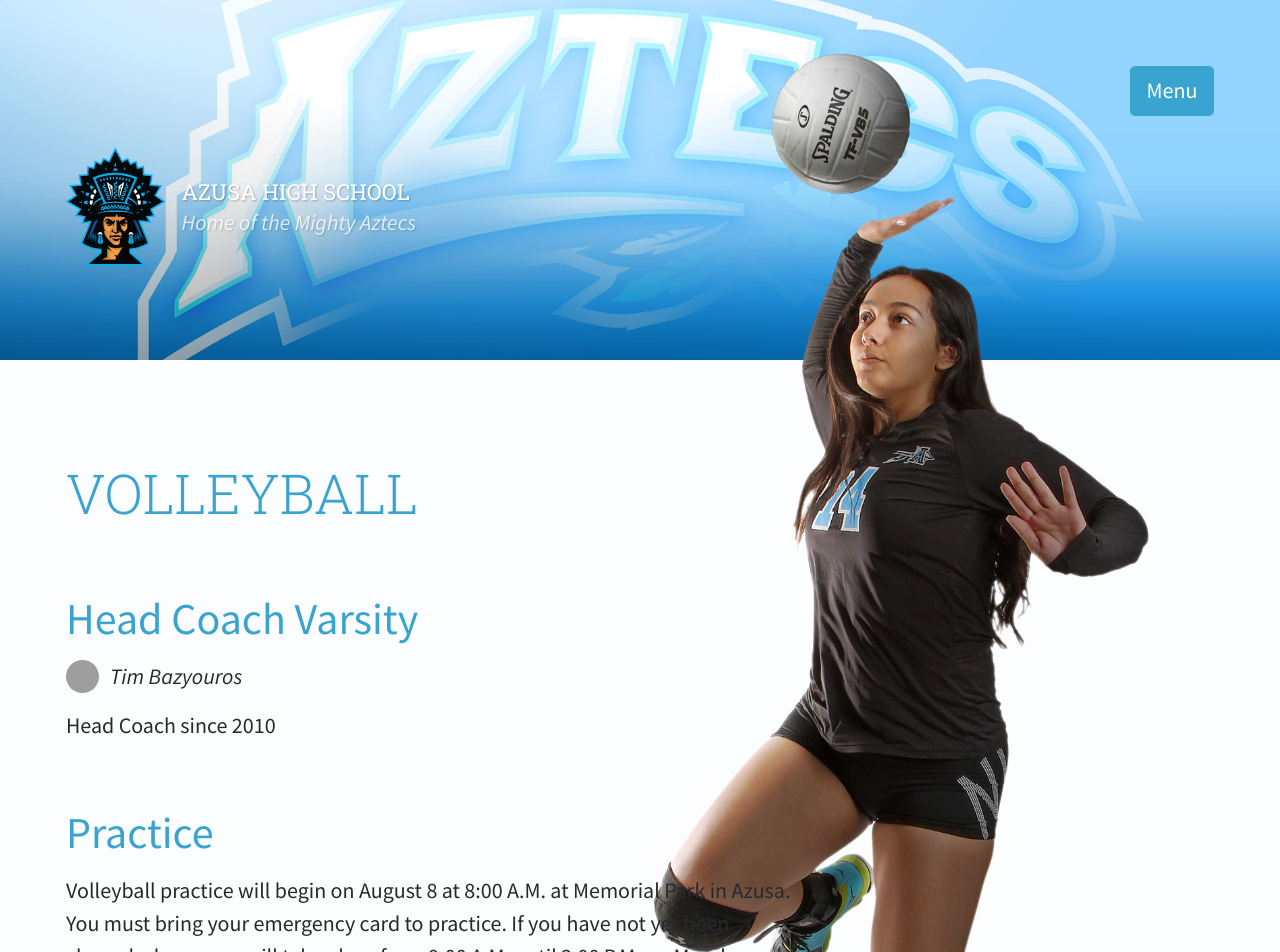
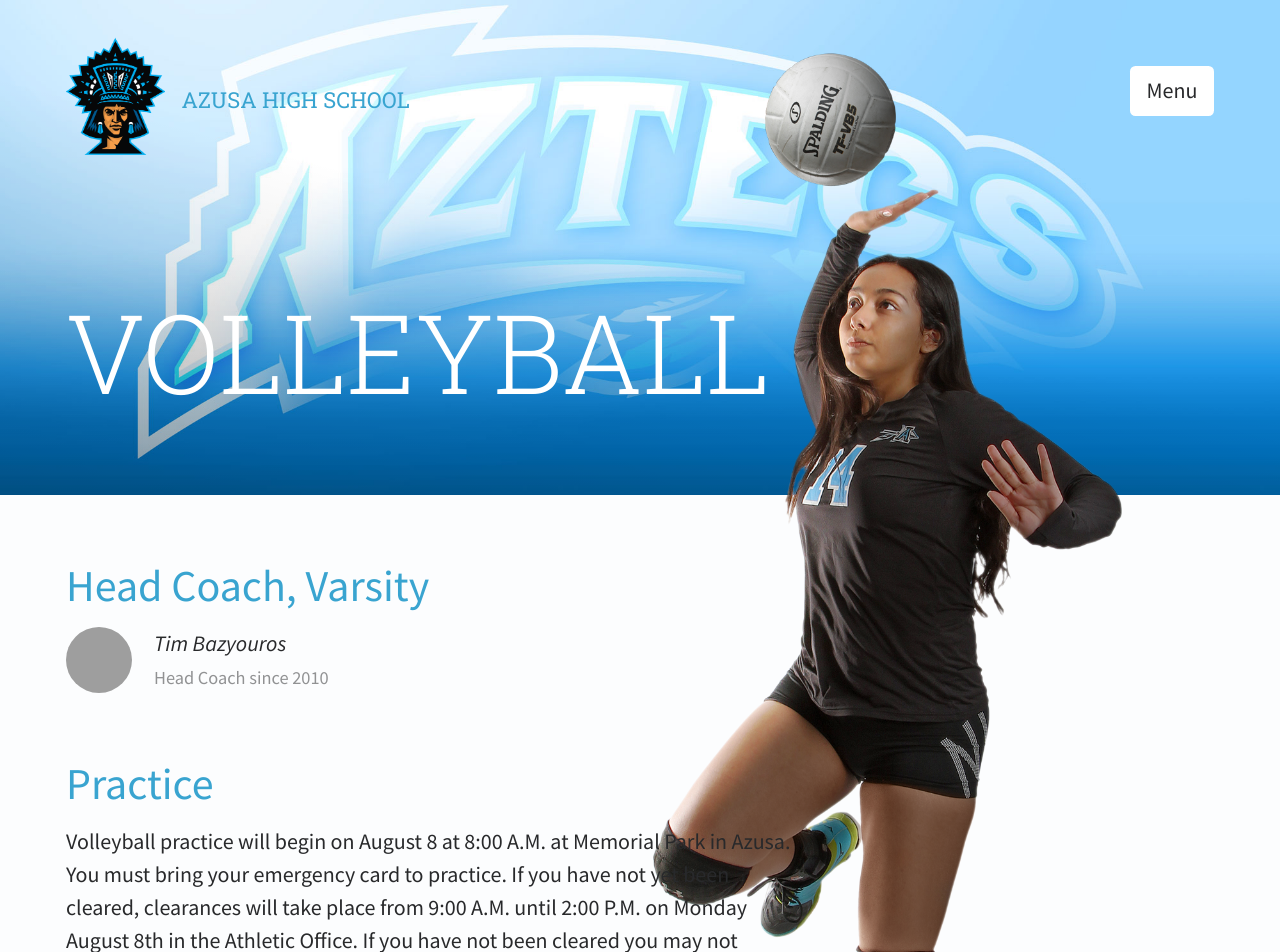
Before and after one commit to jimthoburn/azusa, a Jekyll site: the page built from volleyball.markdown, in a window 1280 px wide. Shown: the top 952 px of the page. Built offline with Jekyll 4.4.1, drawn with Linux system fonts in a browser that asks for light colours; some of the changed lines change nothing that is shown; grey boxes are pictures that could not be loaded.

Commit message:
Update volleyball page.

```diff
--- a/volleyball.markdown
+++ b/volleyball.markdown
@@ -2,7 +2,7 @@
 title: Volleyball at Azusa High School
 layout: default
 image: "/images/photos/volleyball.png"
-image_focus: top
+image_focus: bottom
 has_wide_content: true
 ---
 
@@ -12,14 +12,18 @@ has_wide_content: true
   background-position: center;
   background-size: cover;
   padding-top: 5vh;
-  min-height: 35vh;
+  min-height: 50vh;
 }
 body.has-image > header {
-  height: 35vh;
-  min-height: 35vh;
+  height: 50vh;
+  min-height: 50vh;
+}
+body.has-image > header .nav-link a {
+  background-color: white;
+  color: rgb(40, 41, 43); /* --text-color */
 }
 .image img {
-  height: 150vh;
+  height: 100vmax;
   width: auto;
   margin-left: auto;
   margin-right: auto;
@@ -27,17 +31,61 @@ body.has-image > header {
   left: 50%;
   z-index: 9999;
 }
+/*
+body > header h2,
+body > header h2 + p {
+  color: black;
+  text-shadow: none;
+}
+*/
+body > header > a {
+  margin-top: 1em;
+}
+body > header h2,
+body > header h2 + p {
+  color: rgb(57, 164, 208); /* --light-blue */
+}
+body > header h2 + p {
+  text-indent: -9999px;
+  overflow: hidden;
+}
+body > header h2 img {
+  transform: translateY(-65%);
+}
+/*
+body > main > p {
+  margin-right: 50vw;
+}
+*/
+main h1 {
+  position: absolute;
+  transform: translateY(-250%);
+  color: white;
+}
+@media (min-width: 50em) {
+  main h1 {
+    font-size: 4em;
+  }
+}
+@media (min-width: 75em) {
+  main h1 {
+    font-size: 5em;
+  }
+}
+main h1 + h2 {
+  margin-top: 0;
+}
 </style>
 
 # Volleyball
 
-## Head Coach Varsity
+## Head Coach, Varsity
 
-<img src="http://ahs-ausd-ca.schoolloop.com/uimg/image/1330874821019/1331967107018/1332658133844_wnp75.jpg" style="border-radius: 50%; width: 1.5em; height: 1.5em; object-fit: cover; float: left; margin-right: 0.5em;" alt="" />
+<img src="http://ahs-ausd-ca.schoolloop.com/uimg/image/1330874821019/1331967107018/1332658133844_wnp75.jpg" style="border-radius: 50%; width: 3em; height: 3em; object-fit: cover; float: left;" alt="" />
 
-*Tim Bazyouros*
+<p style="margin-left: 4em; margin-bottom: 0;"><em>Tim Bazyouros</em></p>
 
-Head Coach since 2010
+<p style="margin-left: 4em; margin-top: 0;"><small style="opacity: 0.5">Head Coach since 2010</small></p>
 
 ## Practice
 
```
